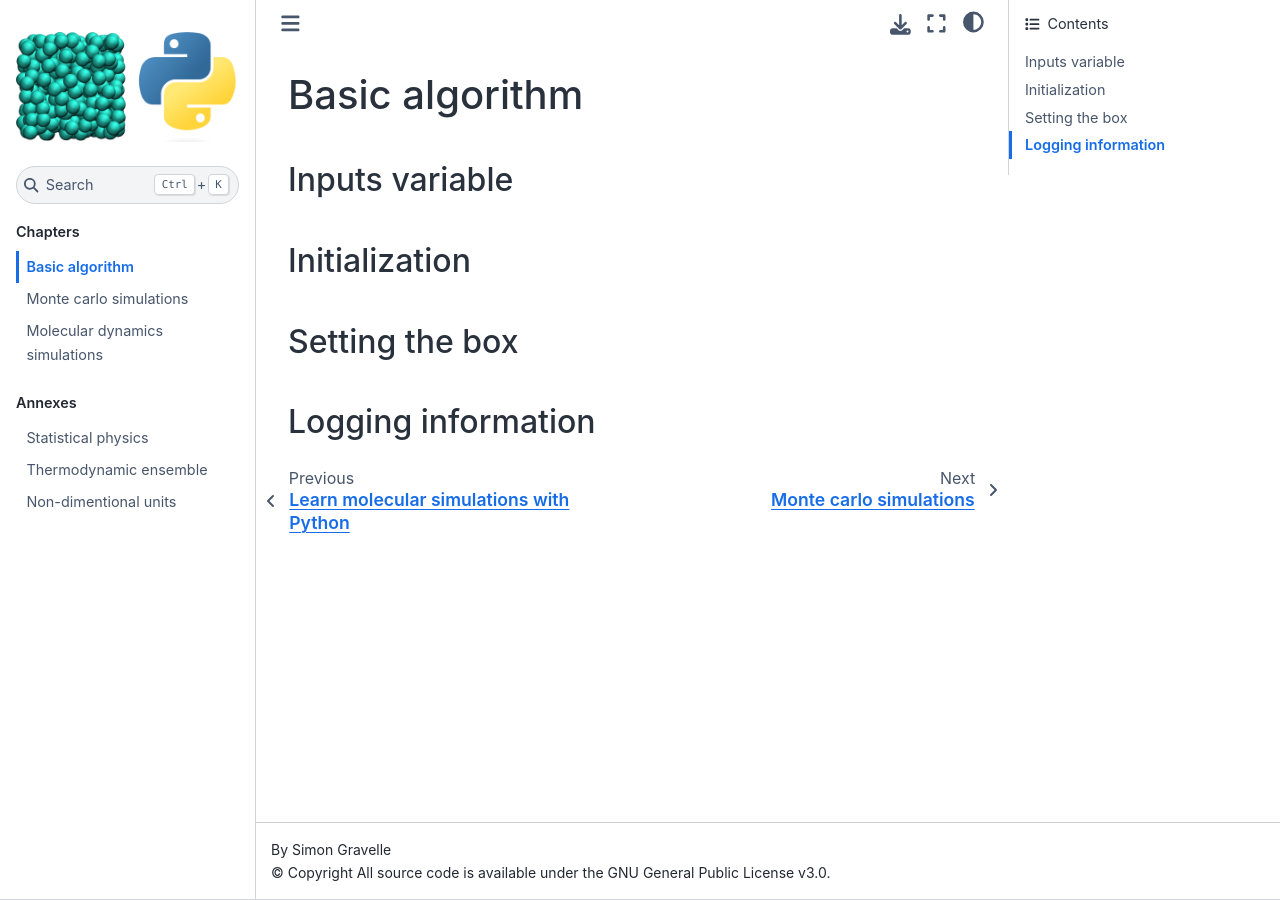
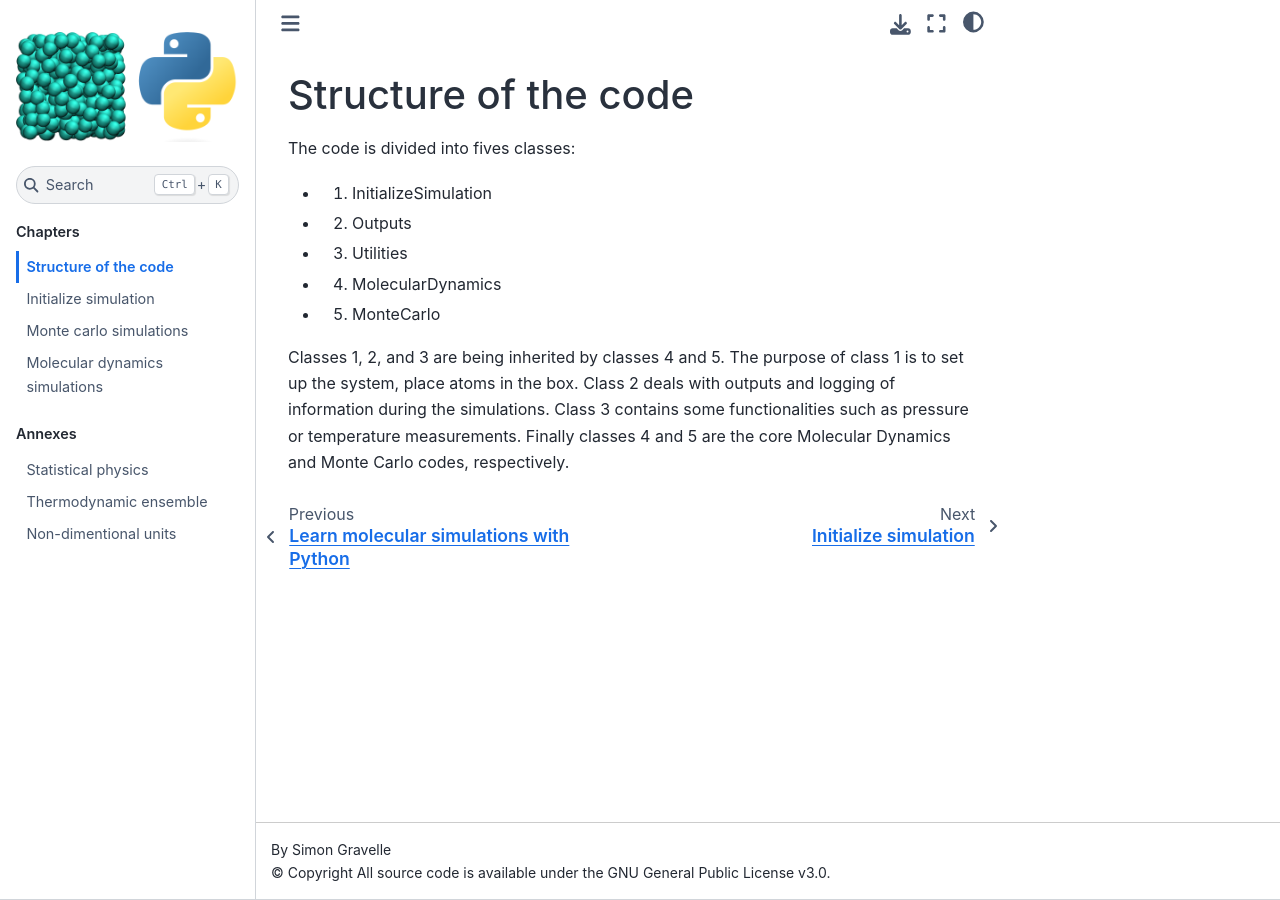
Before and after one commit to mdcourse/mdcourse.github.io, a Sphinx documentation site: the page built from docs/source/chapters/chapter1.rst, in a window 1280 px wide. Built offline with Sphinx 7.4.7 and the Sphinx Book theme 1.1.4, drawn with Linux system fonts in a browser that asks for light colours.

Commit message:
started to fill the chapters

```diff
--- a/docs/source/chapters/chapter1.rst
+++ b/docs/source/chapters/chapter1.rst
@@ -1,14 +1,16 @@
-Basic algorithm
-===============
+Structure of the code
+=====================
 
-Inputs variable
----------------
+The code is divided into fives classes:
 
-Initialization
---------------
+- 1. InitializeSimulation
+- 2. Outputs
+- 3. Utilities
+- 4. MolecularDynamics
+- 5. MonteCarlo
 
-Setting the box
----------------
-
-Logging information
--------------------
+Classes 1, 2, and 3 are being inherited by classes 4 and 5. The purpose of
+class 1 is to set up the system, place atoms in the box. Class 2 deals with outputs
+and logging of information during the simulations. Class 3 contains some
+functionalities such as pressure or temperature measurements. Finally classes 4
+and 5 are the core Molecular Dynamics and Monte Carlo codes, respectively.
```
Also changed, not shown: docs/source/chapters/chapter2.rst (+14 -2 lines), docs/source/chapters/chapter3.rst (+13 -2 lines), docs/source/chapters/chapter4.rst (added, +12 -0 lines), docs/source/index.rst (+17 -0 lines).
